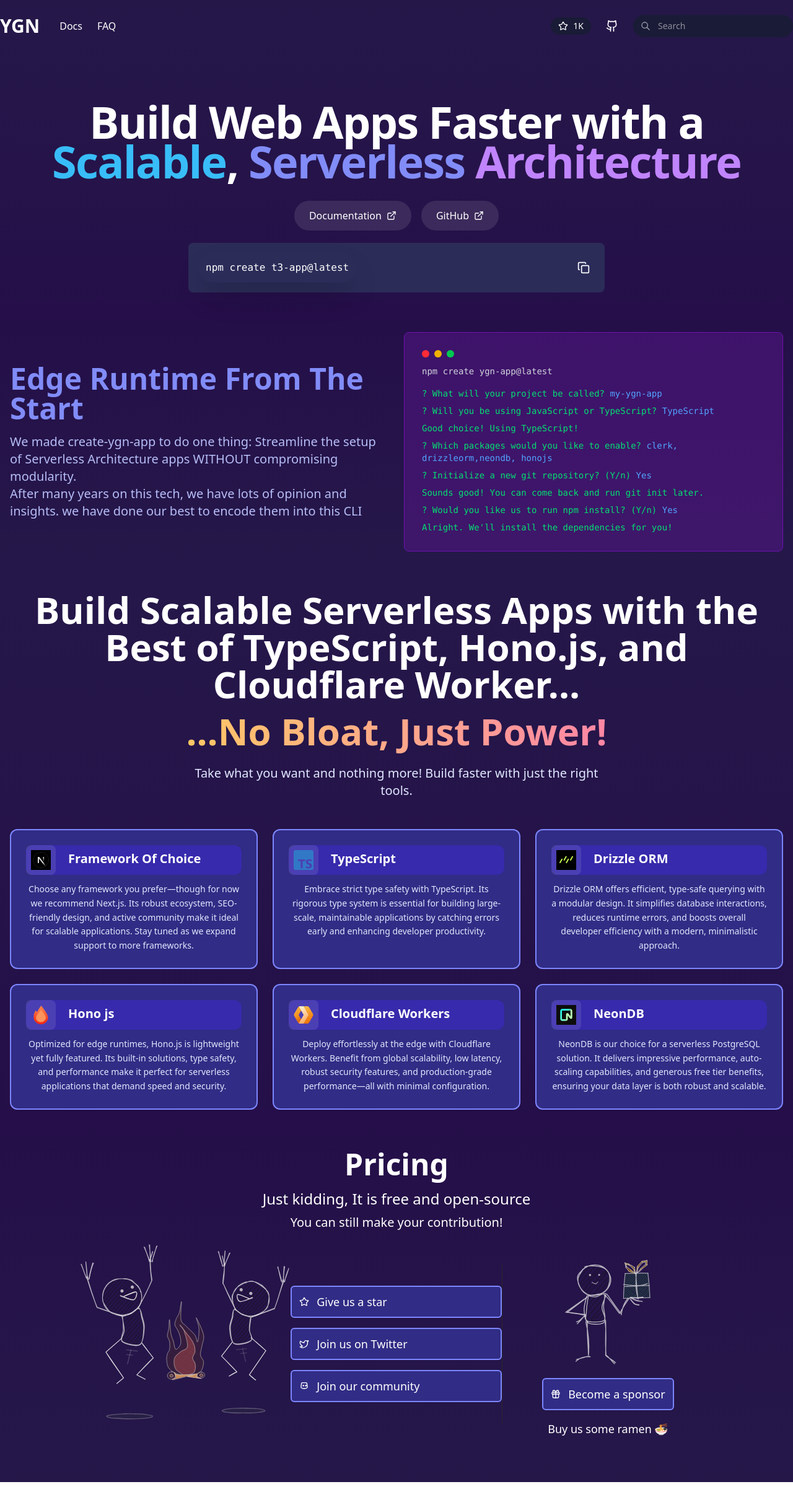
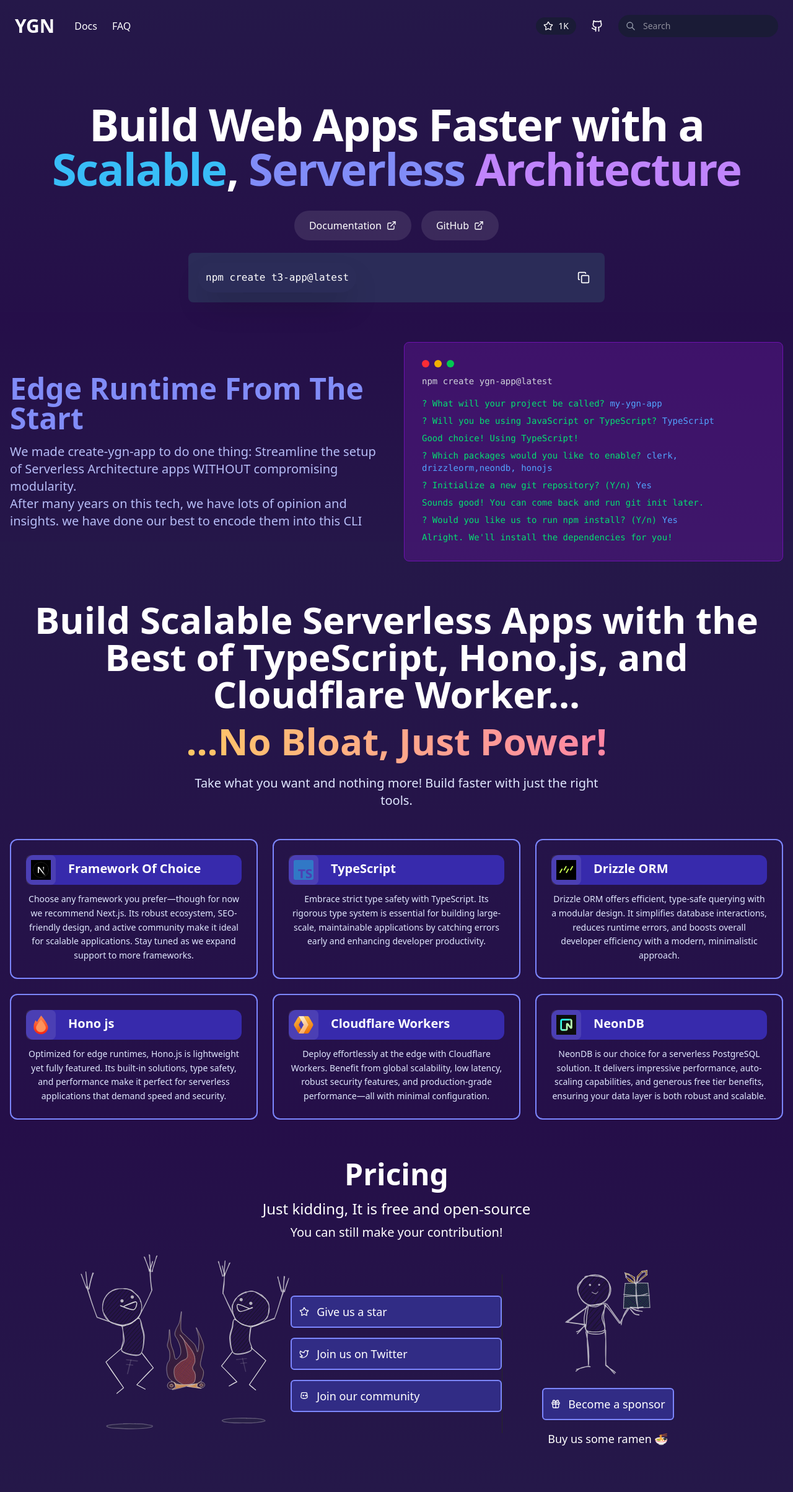
Before and after one commit to YGNTECHSTARTUP/create-ygn-app, a Next.js app in the folder Frontend/ygn-stack/: page / in a window 1280 px wide. Shown: the whole page at 62% size. Built offline with nearby package versions, Linux system fonts and the light colour scheme.

Commit message:
Updated the final thing

```diff
--- a/Frontend/ygn-stack/app/Comp/Ecosystem.tsx
+++ b/Frontend/ygn-stack/app/Comp/Ecosystem.tsx
@@ -92,7 +92,7 @@ function FeatureCard({ icon, title, iconAlt, description,link,}: FeatureCardProp
   return (
     <Link href={link} target="_blank">
  <div
-      className="rounded-xl p-6 h-full flex flex-col transition-all duration-300 hover:scale-105 cursor-pointer border-2 border-indigo-400 bg-indigo-900"
+      className="rounded-xl p-6 h-full flex flex-col transition-all duration-300 hover:scale-105 cursor-pointer border-2 border-indigo-400  bg-transparent"
     >
       <div className="flex items-start gap-3 mb-3 bg-indigo-800 rounded-xl ">
         <div className="relative w-12 h-12 rounded-lg overflow-hidden bg-white/10 p-2 flex items-center justify-center">
--- a/Frontend/ygn-stack/app/Comp/LandingPage.tsx
+++ b/Frontend/ygn-stack/app/Comp/LandingPage.tsx
@@ -13,8 +13,8 @@ export default function LandingPage() {
   return (
     <div className="  bg-[#6c35aa] bg-gradient-to-b from-[#251849] to-[#250e49] text-white">
       {/* Navigation */}
-      <header className="container mx-auto flex items-center justify-between py-6">
-        <div className="flex items-center gap-8">
+      <header className="container mx-auto flex items-center justify-between p-6 ">
+        <div className="flex items-center gap-8 ">
           <Link href="/" className="text-3xl font-bold">
             <span className="text-white">YGN</span>
           </Link>
@@ -66,7 +66,7 @@ export default function LandingPage() {
 
       {/* Hero Section */}
       <main className="container mx-auto px-4 py-20 text-center">
-        <h1 className="text-5xl md:text-7xl font-bold leading-16 tracking-tight mb-8">
+        <h1 className="text-5xl md:text-7xl font-bold leading-16 md:leading-none tracking-tight  mb-8">
           Build Web Apps Faster with a <span className="text-[#38bdf8]">Scalable</span>,{" "}
           <span className="text-[#818cf8]">Serverless</span> <span className="text-[#c084fc]">Architecture</span>
         </h1>
--- a/Frontend/ygn-stack/app/Comp/PricingSection.tsx
+++ b/Frontend/ygn-stack/app/Comp/PricingSection.tsx
@@ -13,7 +13,7 @@ export default function PricingSection() {
           <p className="text-xl">You can still make your contribution!</p>
         </div>
 
-        <div className="md:flex container justify-center items-center -mt-10 ">
+        <div className="md:flex container justify-center items-center -mt-10 mx-auto">
           {/* Left droplet */}
           <div className=" -mt-10 flex sm:mx-auto md:mx-0 md:min-w-0 sm:text-center  sm:min-w-lg justify-center container">
             <Image
@@ -37,14 +37,16 @@ export default function PricingSection() {
             </Button>
             </Link>
 
-
-            <Button
+<Link href="https://x.com/ygndotgg" target="_blank">
+<Button
               variant="outline"
               className="hover:bg-indigo-800 cursor-pointer text-white py-6 px-4 rounded-md flex items-center gap-3 w-full justify-start border-2 border-indigo-400 bg-indigo-900"
             >
               <Twitter className="h-5 w-5" />
               <span className="text-lg">Join us on Twitter</span>
             </Button>
+</Link>
+
 <Link href="https://discord.gg/hc6bveqT">
 <Button
               variant="outline"
```
